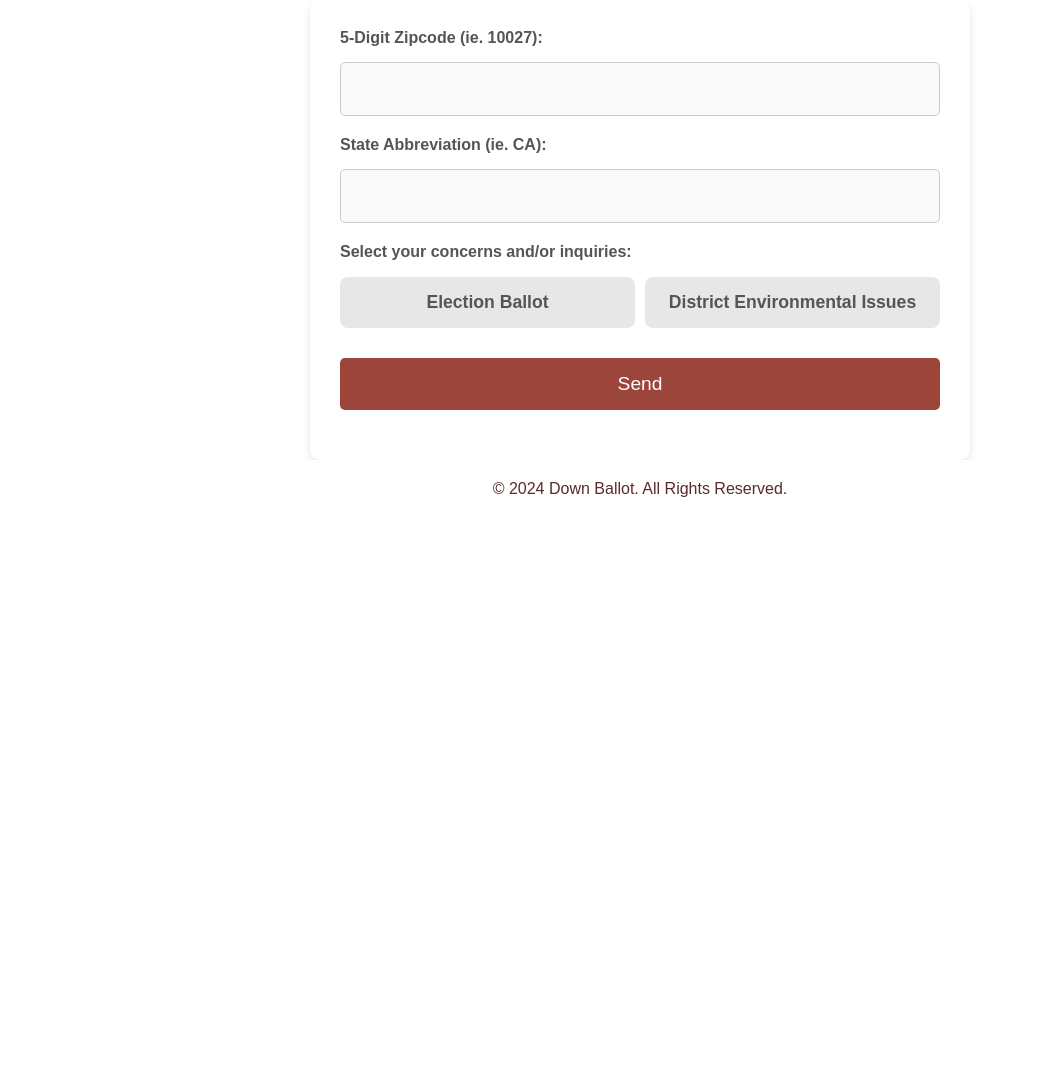
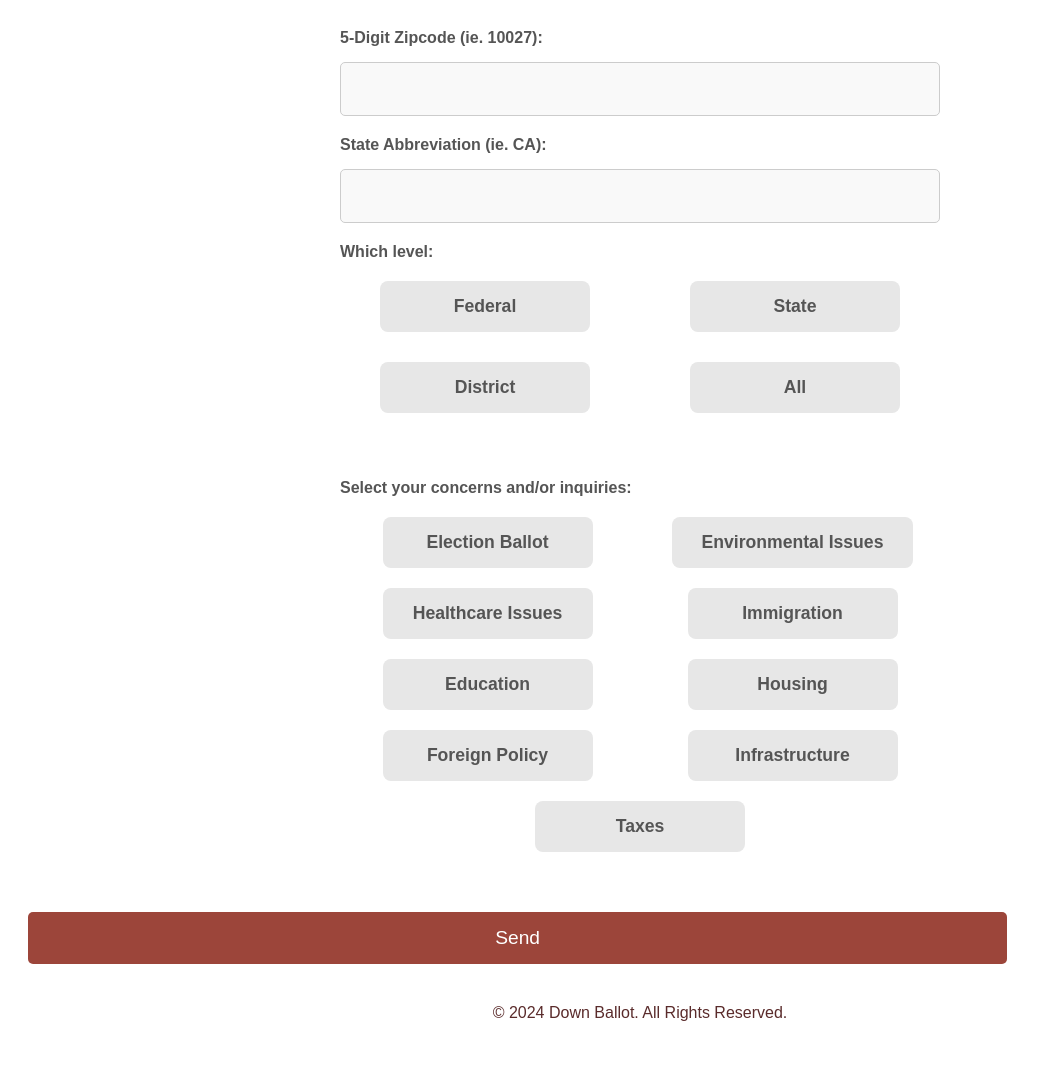
Before and after one commit to pruyontrarakk/Down-Ballot, a Flask app: page / in a window 1280 px wide. Shown: the part 128-1198 px from the top of the page, without its empty margins (0-1042 px from the left). Before the commit the page ends 625 px from the top, so only its background shows below. Run offline with Flask 3, Linux system fonts and the light colour scheme; parts of the project's set-up code (start-up, migrations or seed data) failed here and were passed over.

Commit message:
updated form

```diff
--- a/server.py
+++ b/server.py
@@ -3,6 +3,12 @@
 from openai import OpenAI
 
 openai_client = OpenAI(api_key=API_KEY)
+
+list_level = ["Federal", "State", "District", "All"]
+list_inquiry = ["Election Ballot", "Environmental Issues", "Healthcare Issues",
+               "Immigration", "Education", "Housing", "Foreign Policy", "Infrastructure", "Taxes"]
+
+
 
 app = Flask(__name__)
 
@@ -15,7 +21,7 @@
 
 @app.route('/')
 def home():
-    return render_template('form.html')
+    return render_template('form.html', level = list_level, inquiry = list_inquiry)
 
 @app.route('/user', method=['POST', 'GET'])
 def user():
--- a/static/css/styles.css
+++ b/static/css/styles.css
@@ -17,7 +17,6 @@
     background-color: #ffffff;
     padding: 30px;
     border-radius: 10px;
-    box-shadow: 0px 4px 8px rgba(0, 0, 0, 0.1);
 }
 
 /* Form fields */
@@ -55,37 +54,66 @@
 }
 
 /* Checkbox buttons */
+/* Flexbox container for checkboxes */
 .checkboxes {
-    list-style-type: none; /* Removes bullets */
-    padding: 0; /* Removes default padding */
     display: flex;
-    gap: 10px; /* Adds spacing between the buttons */
+    flex-wrap: wrap; /* Allows checkboxes to wrap neatly */
+    justify-content: center; /* Centers the items within the container */
+    gap: 20px; /* Adds more space between the buttons */
+    list-style-type: none; /* Removes bullet points */
+    margin: 20px 0;
+    padding: 0;
 }
 
-.checkbox {
-    flex: 1;
+.checkboxes-2 {
+    display: flex;
+    flex-wrap: wrap; /* Allows the items to wrap onto the next line */
+    justify-content: center; /* Centers the items in the container */
+    align-items: center; /* Aligns the items vertically */
+    gap: 10px; /* Adds space between the buttons */
+    padding: 0;
+    list-style-type: none; /* Removes bullet points */
+    margin: 20px 0;
 }
 
+/* Individual checkbox styles */
+.checkbox {
+    flex: 1 1 200px; /* Minimum width of 200px, each checkbox will take up at least this much space */
+    display: flex;
+    justify-content: center; /* Centers the label within the checkbox container */
+}
 
 .checkbox-input {
-    display: none;
+    display: none; /* Hide the actual checkbox */
 }
 
 .checkbox-input + label {
     background-color: #e7e7e7;
-    padding: 15px 20px;
+    padding: 15px 30px; /* Adjust the padding for a balanced button size */
     border-radius: 8px;
     cursor: pointer;
+    font-size: 1.1rem;
+    transition: background-color 0.3s ease-in-out, color 0.3s ease-in-out;
     text-align: center;
-    font-size: 1.1rem;
     display: block;
-    transition: background-color 0.3s ease-in-out, color 0.3s ease-in-out;
+    white-space: nowrap; /* Prevents text wrapping */
+    min-width: 150px; /* Ensure uniform minimum size for the buttons */
 }
 
+/* Change background and text color when checkbox is selected */
 .checkbox-input:checked + label {
     background-color: #9c453a;
     color: white;
 }
+
+/* Ensure checkboxes are responsive on mobile devices */
+@media (max-width: 768px) {
+    .checkbox {
+        flex: 1 1 100%; /* Make each checkbox take up the full width on smaller screens */
+    }
+}
+
+
 
 /* Button styles */
 .button {
@@ -97,7 +125,7 @@
     border-radius: 5px;
     cursor: pointer;
     display: block;
-    width: 100%;
+    width: 80%;
 }
 
 .button:hover {
--- a/templates/form.html
+++ b/templates/form.html
@@ -12,18 +12,33 @@
                 <input type="text" id="state" name="state" class="text-input">
             </div>
 
-            <div class="field">
+            <div class="field"></div>
+                <label>Which level: </label>
+                <ul class="checkboxes">
+                    {% for l in level %}
+                    <li class="checkbox">
+                        <input type="checkbox" id="choice-{{l}}" class="checkbox-input" name="choice" value="{{l}}">
+                        <label for="choice-{{l}}">{{l}}</label>
+                    </li>
+                    {% endfor %}
+
+                </ul>
+
+                <br>
+                <br>
+
                 <label>Select your concerns and/or inquiries: </label>
-                <ul class="checkboxes">
+                <ul class="checkboxes-2">
+
+                    {% for i in inquiry %}
                     <li class="checkbox">
-                        <input type="checkbox" id="choice-0" class="checkbox-input" name="choice" value="0">
-                        <label for="choice-0">Election Ballot</label>
+                        <input type="checkbox" id="choice-{{i}}" class="checkbox-input" name="choice" value="{{i}}">
+                        <label for="choice-{{i}}">{{i}}</label>
                     </li>
-                    <li class="checkbox">
-                        <input type="checkbox" id="choice-1" class="checkbox-input" name="choice" value="1">
-                        <label for="choice-1">District Environmental Issues</label>
-                    </li>
+                    {% endfor %}
+
                 </ul>
+
             </div>
 
             <div class="field half">
--- a/templates/layout.html
+++ b/templates/layout.html
@@ -16,10 +16,14 @@
     <h1>Welcome to Down Ballot!</h1>
     <p>Your voice matters! Get involved and stay informed.</p>
 </header>
+
+<!-- Content (form) Section -->
 <div id="content">
     {% block content %}
     {% endblock %}
 </div>
+
+<!-- Footer Section -->
 <footer class="site-footer">
     <p>&copy; 2024 Down Ballot. All Rights Reserved.</p>
 </footer>
```
Also changed, not shown: 1 other file.
